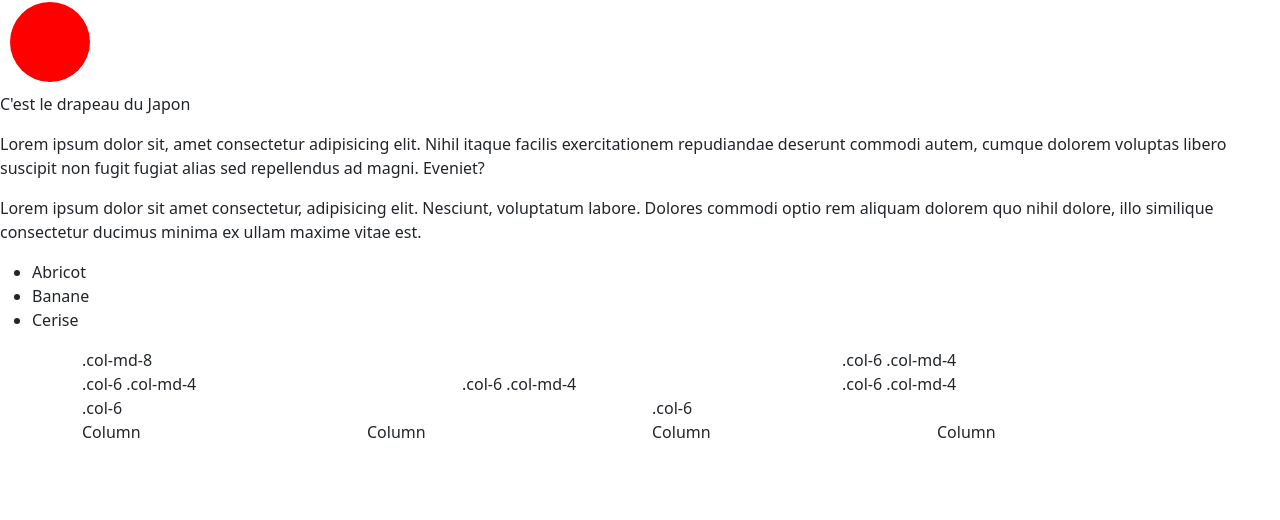
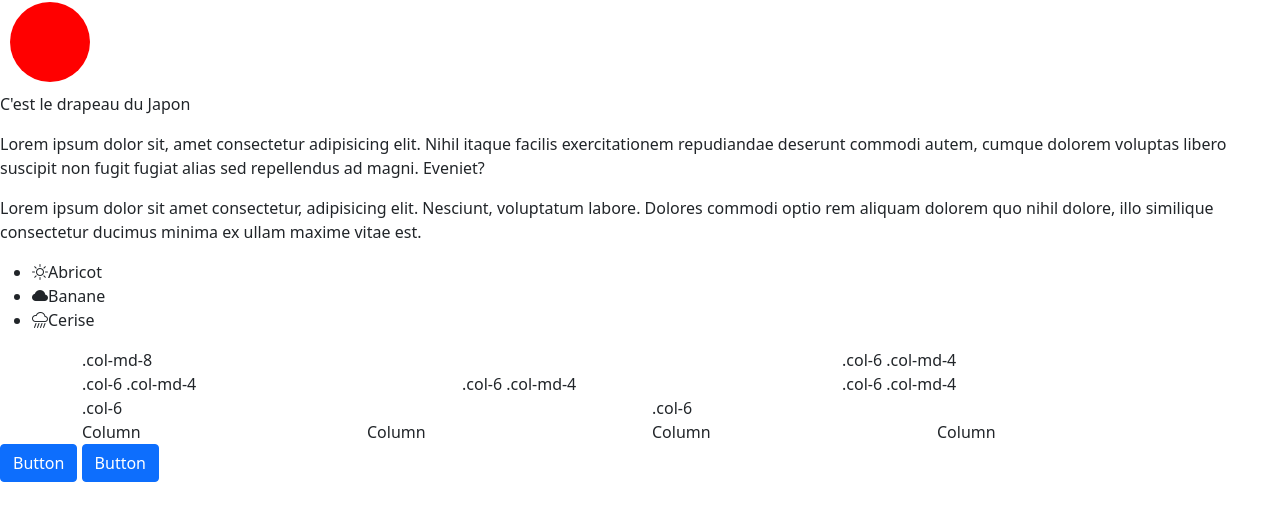
Before and after one commit to pbreteche/bootstrap-2103, a plain HTML site: page 01maquette/index.html in a window 1280 px wide. Shown: the part 110-630 px from the top of the page. Drawn offline with nearby package versions, Linux system fonts and the light colour scheme.

Commit message:
bootstrap icons

```diff
--- a/01maquette/index.html
+++ b/01maquette/index.html
@@ -7,7 +7,7 @@
 
     <!-- Bootstrap CSS -->
     <link href="https://cdn.jsdelivr.net/npm/bootstrap@5.0.0-beta3/dist/css/bootstrap.min.css" rel="stylesheet" integrity="sha384-eOJMYsd53ii+scO/bJGFsiCZc+5NDVN2yr8+0RDqr0Ql0h+rP48ckxlpbzKgwra6" crossorigin="anonymous">
-
+    <link rel="stylesheet" href="https://cdn.jsdelivr.net/npm/bootstrap-icons@1.4.1/font/bootstrap-icons.css">
     <title>Hello, world!</title>
   </head>
   <body>
@@ -24,9 +24,9 @@
         <p>Lorem ipsum dolor sit, amet consectetur adipisicing elit. Nihil itaque facilis exercitationem repudiandae deserunt commodi autem, cumque dolorem voluptas libero suscipit non fugit fugiat alias sed repellendus ad magni. Eveniet?</p>
         <p>Lorem ipsum dolor sit amet consectetur, adipisicing elit. Nesciunt, voluptatum labore. Dolores commodi optio rem aliquam dolorem quo nihil dolore, illo similique consectetur ducimus minima ex ullam maxime vitae est.</p>
         <ul>
-            <li>Abricot</li>
-            <li>Banane</li>
-            <li>Cerise</li>
+            <li><i class="bi bi-brightness-high"></i>Abricot</li>
+            <li><i class="bi bi-cloud-fill"></i>Banane</li>
+            <li><i class="bi bi-cloud-rain-heavy"></i>Cerise</li>
         </ul>
     </article>
     <div class="container">
@@ -57,6 +57,11 @@
           <div class="col">Column</div>
         </div>
       </div>
+
+      <div class="d-grid gap-2 d-md-block">
+        <button class="btn btn-primary" type="button">Button</button>
+        <button class="btn btn-primary" type="button">Button</button>
+      </div>
     <!-- Optional JavaScript; choose one of the two! -->
 
     <!-- Option 1: Bootstrap Bundle with Popper -->
```
